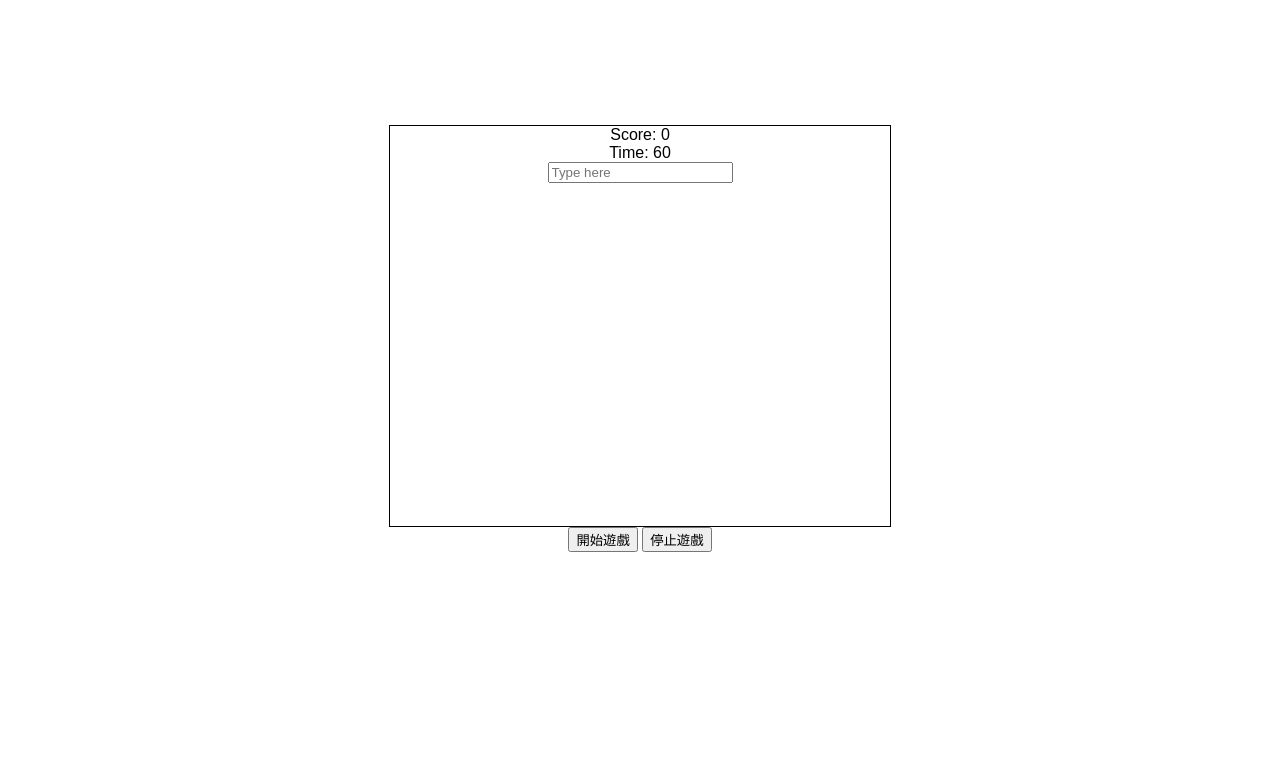
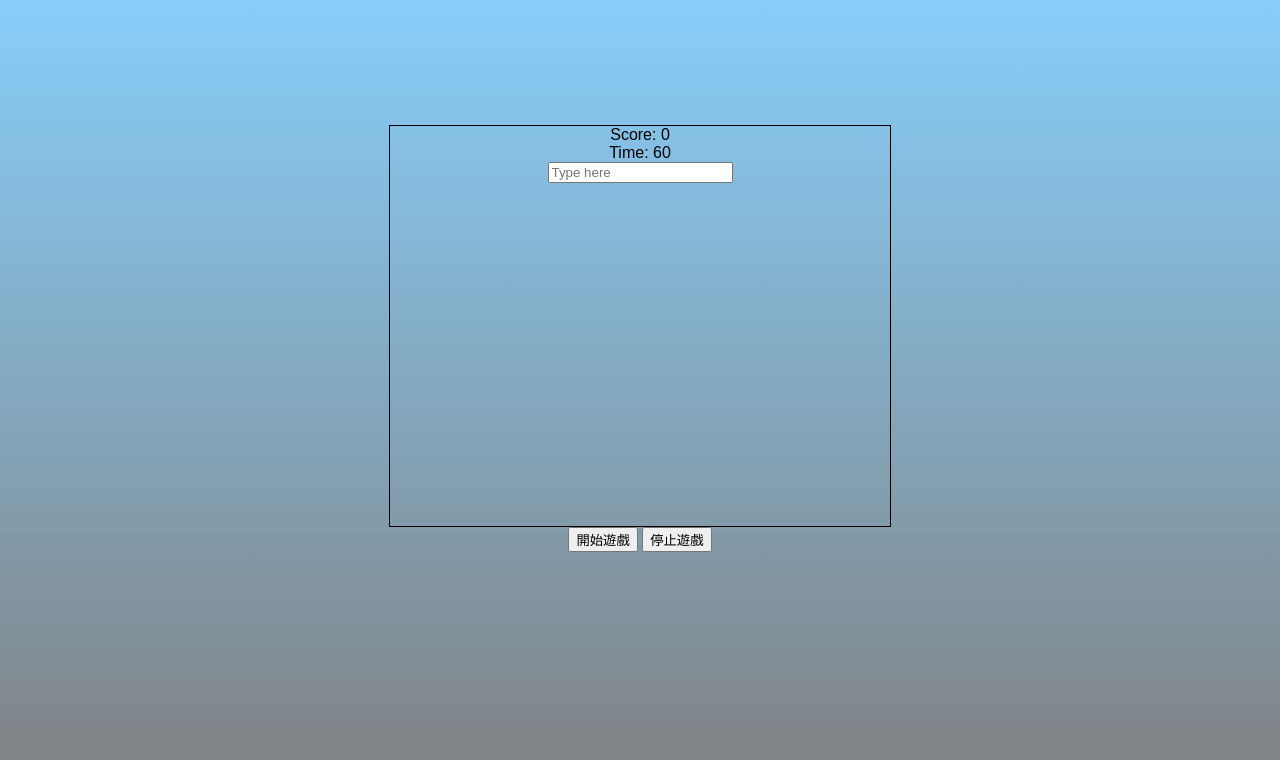
Before and after one commit to zizitsi/EG-type, a plain HTML site: page finalwork.html in a window 1280 px wide. Drawn offline with Linux system fonts and the light colour scheme.

Commit message:
new
new

Signed-off-by: zizitsi <mingzi7414@gmail.com>

```diff
--- a/finalwork.html
+++ b/finalwork.html
@@ -4,6 +4,7 @@
         body {
             font-family: Arial, sans-serif;
             text-align: center;
+             background: linear-gradient(lightskyblue,gray);
         }
         #game-container {
             margin: 125px auto 0 auto;
@@ -12,6 +13,7 @@
             border: 1px solid black;
             position: relative;
             overflow: hidden;
+
         }
         .word {
             position: absolute;
```
